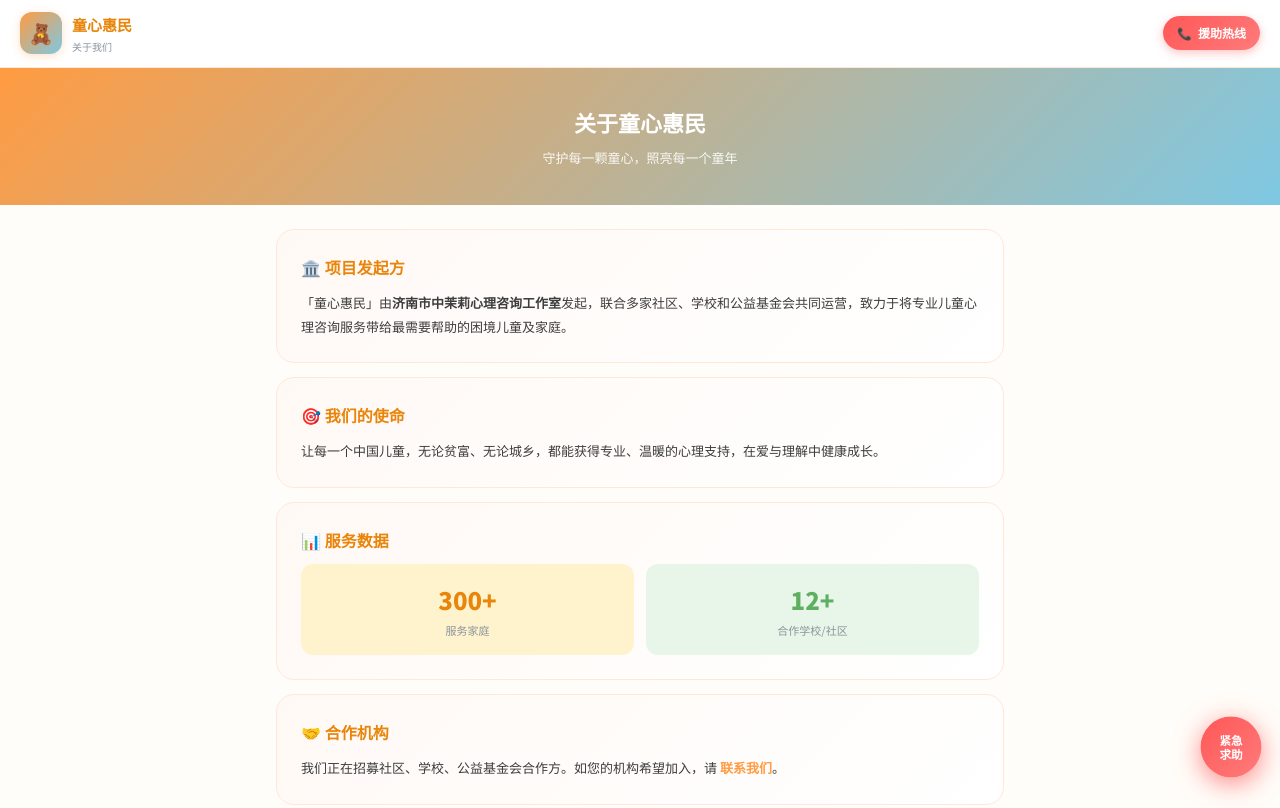
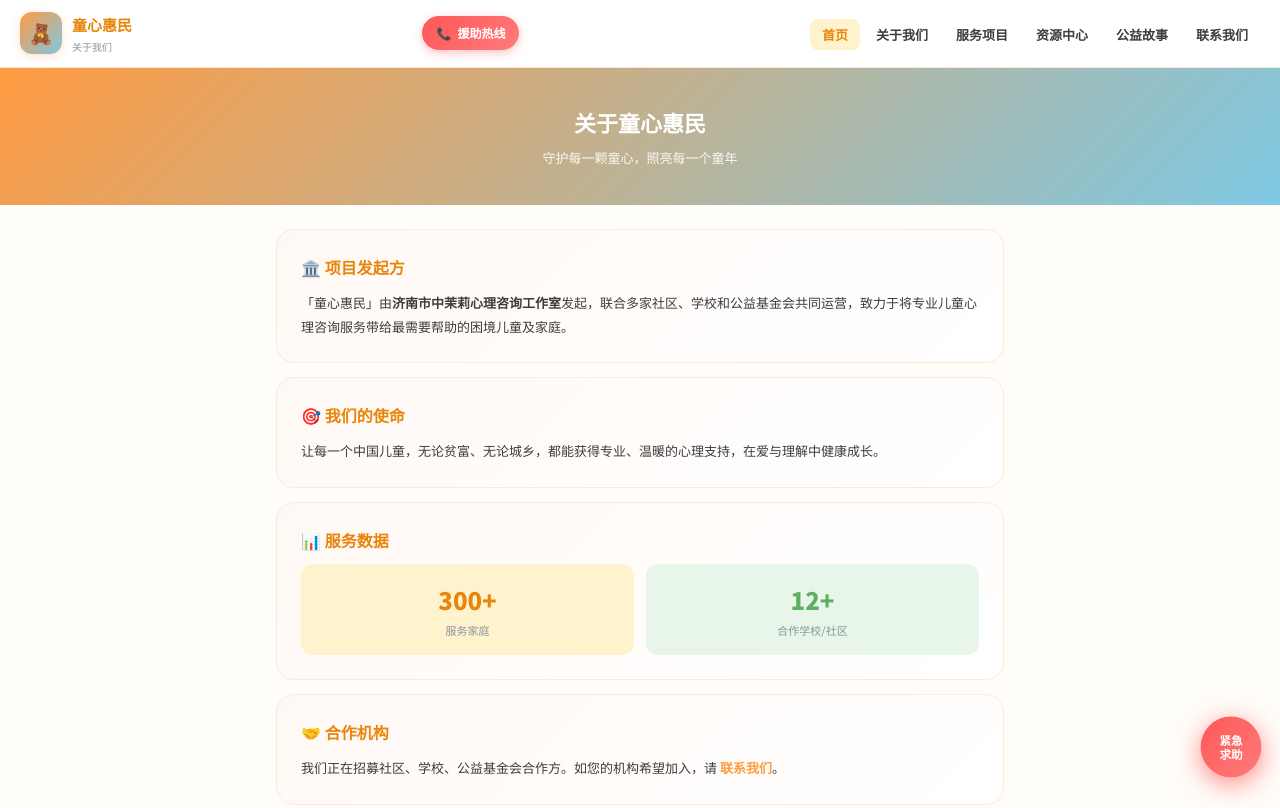
Before and after one commit to wanoukaka/ChildHeart-Charity, a plain HTML site: page about.html in a window 1280 px wide. Shown: the top 808 px of the page. Drawn offline with Linux system fonts and the light colour scheme.

Commit message:
fix: 所有子页面添加导航栏和Logo标识，提升页面可返回性

```diff
--- a/about.html
+++ b/about.html
@@ -14,6 +14,7 @@
     <div class="header-logo">🧸</div><div class="header-brand-text"><h1>童心惠民</h1><p>关于我们</p></div>
   </div>
   <a href="tel:12355" class="header-phone"><span>📞</span><span>援助热线</span></a>
+  <nav><ul class="nav-links"><li><a href="index.html" class="active">首页</a></li><li><a href="about.html">关于我们</a></li><li><a href="services.html">服务项目</a></li><li><a href="resources.html">资源中心</a></li><li><a href="stories.html">公益故事</a></li><li><a href="contact.html">联系我们</a></li></ul></nav>
 </header>
 
 <div style="background:linear-gradient(135deg,var(--primary),var(--secondary));padding:36px 16px;text-align:center;color:#fff;">
```
Also changed, not shown: booking.html (+1 -0 lines), contact.html (+1 -0 lines), ethics.html (+1 -0 lines), privacy.html (+1 -0 lines), resources.html (+1 -0 lines), services.html (+1 -0 lines), stories.html (+1 -0 lines).
